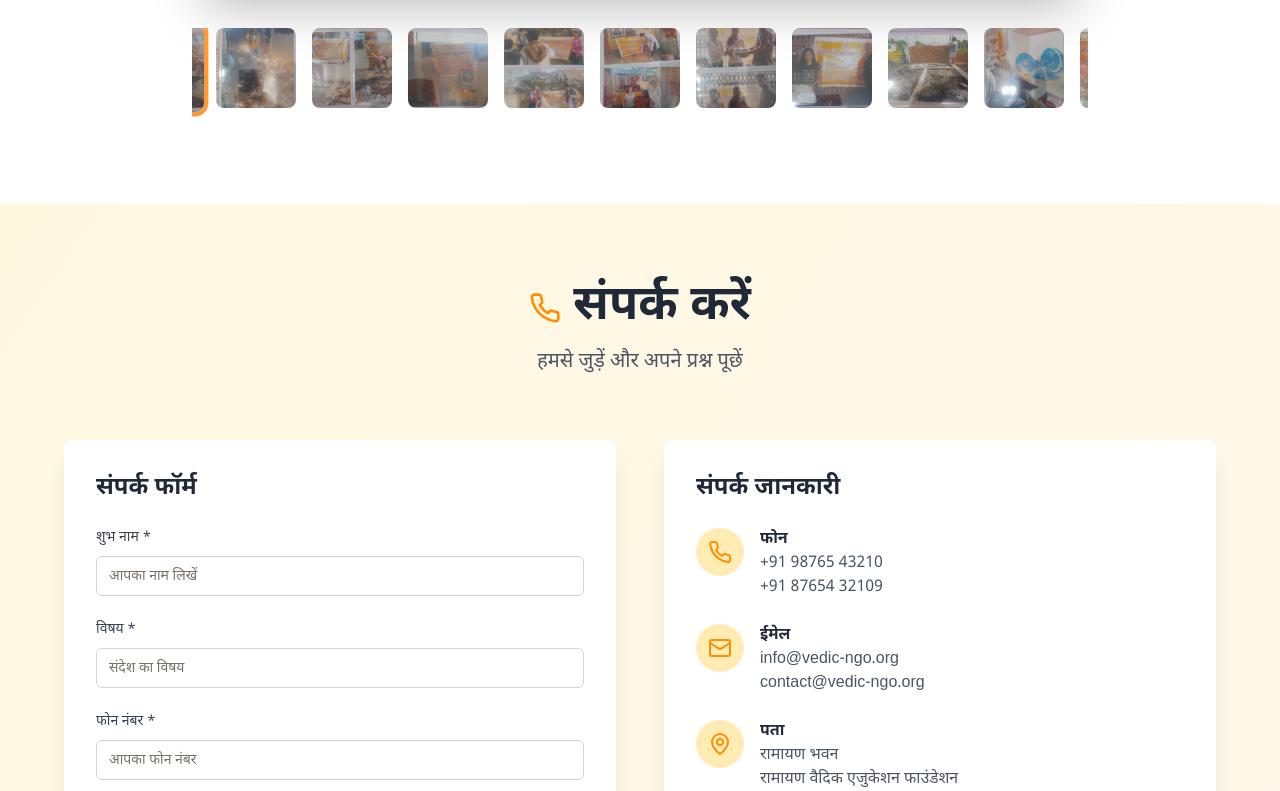
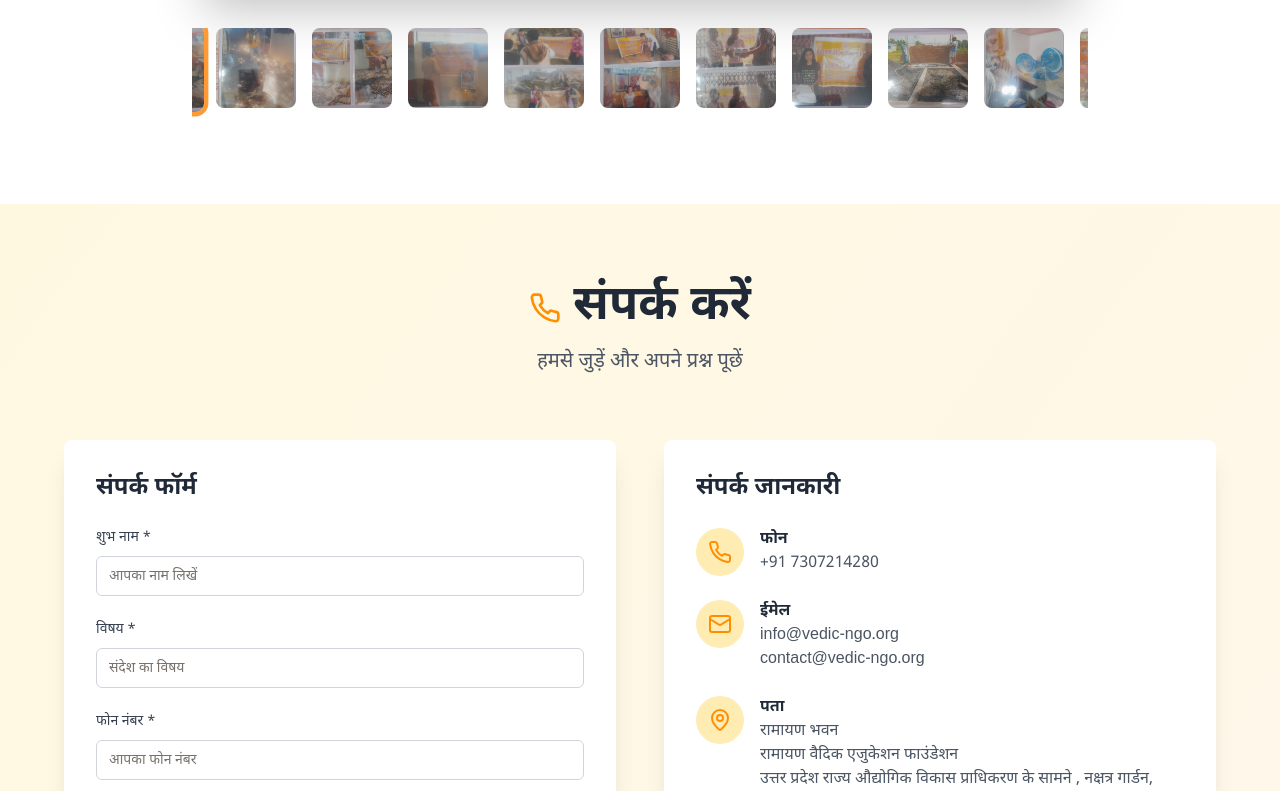
Before and after one commit to Saksham9648/EducationNGO, a Next.js app: page / in a window 1280 px wide. Shown: the part 4051-4842 px from the top of the page. Built offline with nearby package versions, Linux system fonts and the light colour scheme; no server answers; the database is empty.

Commit message:
Update contact-section.tsx

```diff
--- a/components/contact-section.tsx
+++ b/components/contact-section.tsx
@@ -155,8 +155,7 @@ export default function ContactSection() {
                     </div>
                     <div>
                       <h4 className="font-semibold text-gray-800">फोन</h4>
-                      <p className="text-gray-600">+91 98765 43210</p>
-                      <p className="text-gray-600">+91 87654 32109</p>
+                      <p className="text-gray-600">+91 7307214280</p>
                     </div>
                   </div>
 
```
